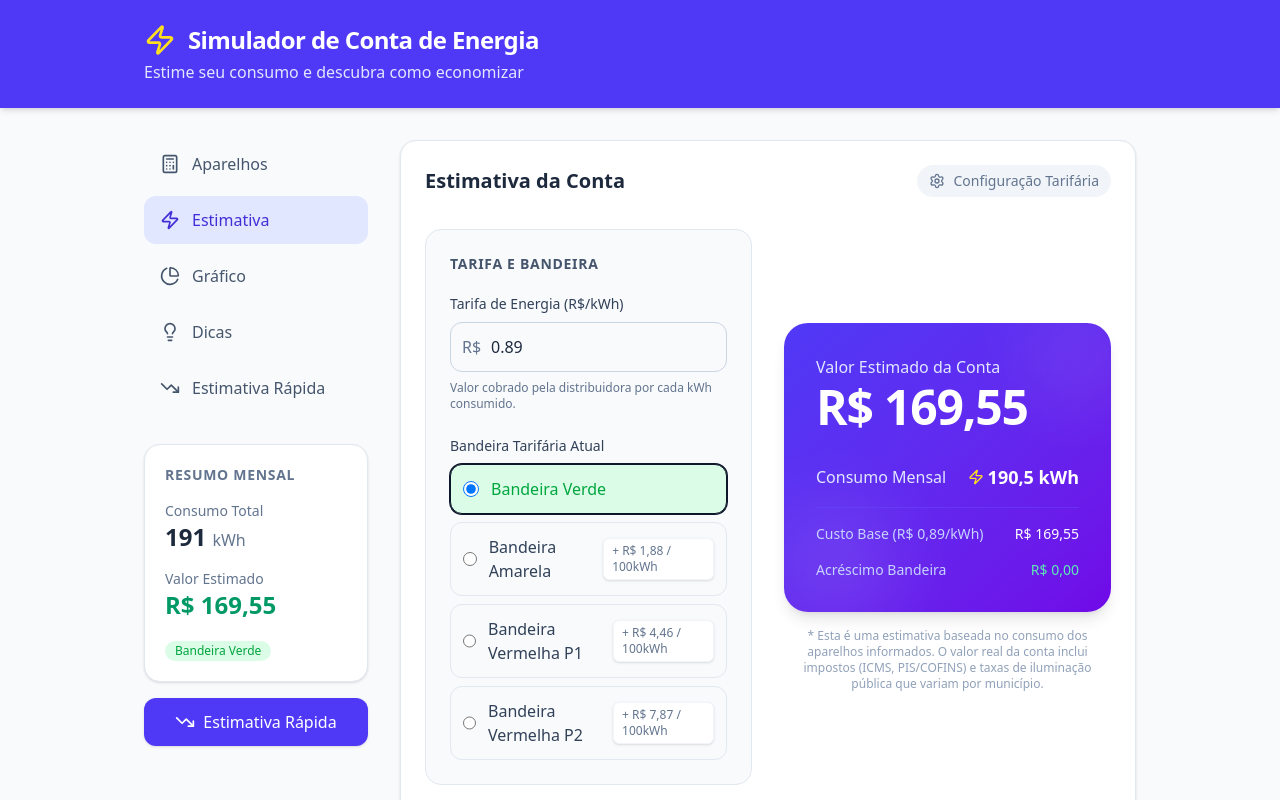
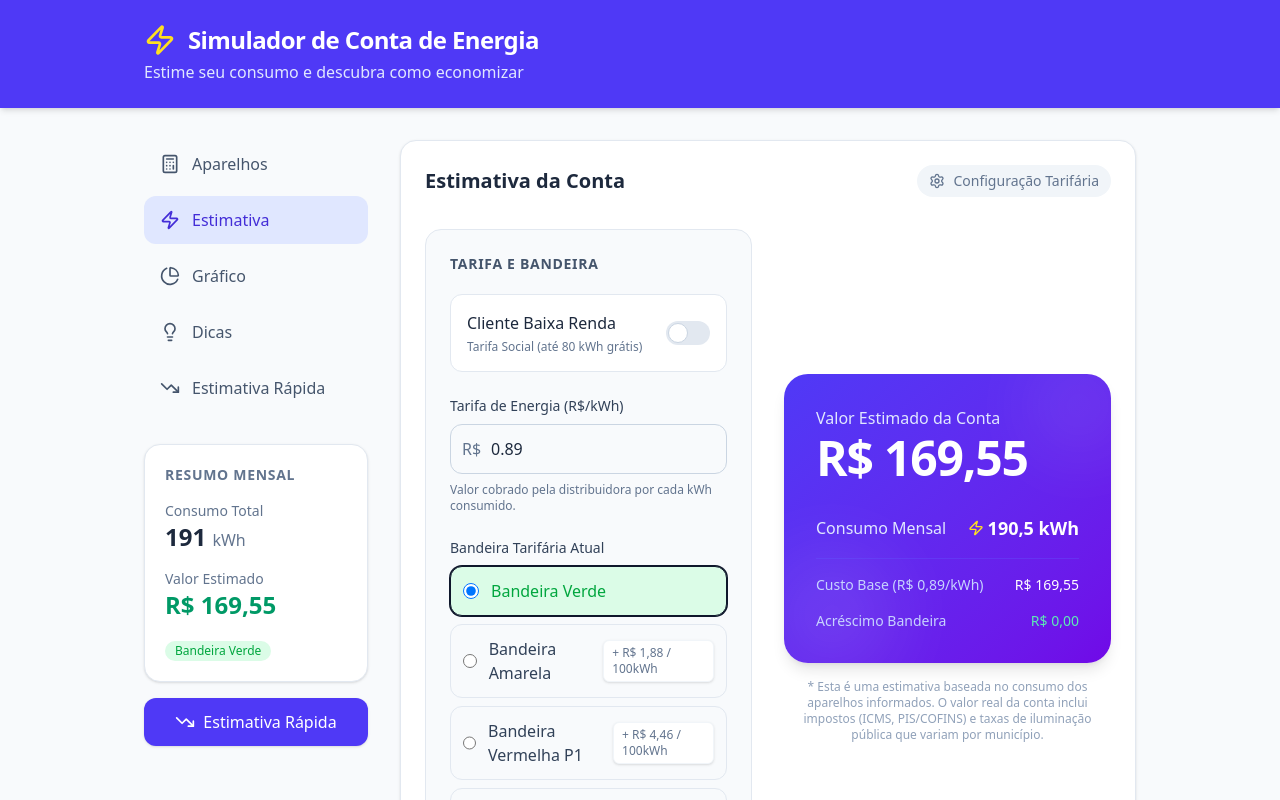
Before and after one commit to Rahonne08/simulador-energia, a React (Vite) app: page / in a window 1280 px wide. Both pictures are taken after a click on the button "Estimativa". Shown: the top 800 px of the page. Built offline with nearby package versions, Linux system fonts and the light colour scheme.

Commit message:
feat(bill): Implement low-income tariff and discount
Add a new `isLowIncome` flag to `BillConfig` and update `calculateBill` to apply a social tariff discount for low-income users. This provides a more accurate bill estimation for eligible customers.

```diff
--- a/src/App.tsx
+++ b/src/App.tsx
@@ -25,6 +25,7 @@ export default function App() {
   const [billConfig, setBillConfig] = useState<BillConfig>({
     tariff: 0.89,
     flag: 'verde',
+    isLowIncome: false,
   });
 
   const totalConsumption = calculateTotalConsumption(appliances);
@@ -55,11 +56,16 @@ export default function App() {
 
           {/* Sidebar Navigation */}
           <div className="lg:col-span-3">
-            <nav className="flex flex-row lg:flex-col gap-2 overflow-x-auto pb-4 lg:pb-0 hide-scrollbar">
+            <nav
+              className="flex flex-row lg:flex-col gap-2 overflow-x-auto pb-4 lg:pb-0 hide-scrollbar"
+              aria-label="Navegação principal"
+            >
               {tabs.map((tab) => (
                 <button
                   key={tab.id}
                   onClick={() => setActiveTab(tab.id as Tab)}
+                  aria-label={`Aba ${tab.label}`}
+                  aria-current={activeTab === tab.id ? 'page' : undefined}
                   className={`flex items-center gap-3 px-4 py-3 rounded-xl transition-colors whitespace-nowrap ${
                     activeTab === tab.id
                       ? 'bg-indigo-100 text-indigo-700 font-medium'
@@ -96,6 +102,7 @@ export default function App() {
             <div className="mt-4 hidden lg:block">
               <button
                 onClick={() => setActiveTab('rapido')}
+                aria-label="Acessar Estimativa Rápida"
                 className="w-full flex items-center justify-center gap-2 bg-indigo-600 hover:bg-indigo-700 text-white px-4 py-3 rounded-xl font-medium transition-colors shadow-sm"
               >
                 <TrendingDown className="w-5 h-5" />
--- a/src/components/BillEstimate.tsx
+++ b/src/components/BillEstimate.tsx
@@ -9,7 +9,7 @@ interface Props {
   billConfig: BillConfig;
   setBillConfig: React.Dispatch<React.SetStateAction<BillConfig>>;
   totalConsumption: number;
-  bill: { base: number; extra: number; total: number };
+  bill: { base: number; extra: number; total: number; discount: number };
 }
 
 export default function BillEstimate({ appliances, billConfig, setBillConfig, totalConsumption, bill }: Props) {
@@ -29,6 +29,24 @@ export default function BillEstimate({ appliances, billConfig, setBillConfig, to
           <h3 className="text-sm font-semibold text-slate-600 mb-5 uppercase tracking-wider">Tarifa e Bandeira</h3>
 
           <div className="space-y-6">
+            <div className="flex items-center justify-between p-4 bg-white rounded-xl border border-slate-200">
+              <div>
+                <h4 className="font-medium text-slate-800">Cliente Baixa Renda</h4>
+                <p className="text-xs text-slate-500 mt-1">Tarifa Social (até 80 kWh grátis)</p>
+              </div>
+              <label className="relative inline-flex items-center cursor-pointer">
+                <input
+                  type="checkbox"
+                  className="sr-only peer"
+                  checked={billConfig.isLowIncome}
+                  onChange={(e) => setBillConfig({ ...billConfig, isLowIncome: e.target.checked })}
+                  aria-label="Ativar Tarifa Social para Cliente Baixa Renda"
+                />
+                <div className="w-11 h-6 bg-slate-200 peer-focus:outline-none peer-focus:ring-4 peer-focus:ring-indigo-300 rounded-full peer peer-checked:after:translate-x-full peer-checked:after:border-white after:content-[''] after:absolute after:top-[2px] after:left-[2px] after:bg-white after:border-slate-300 after:border after:rounded-full after:h-5 after:w-5 after:transition-all peer-checked:bg-indigo-600"></div>
+              </label>
+            </div>
+
+            {!billConfig.isLowIncome && (
               <div>
                 <label className="block text-sm font-medium text-slate-700 mb-2">
                   Tarifa de Energia (R$/kWh)
@@ -45,6 +63,15 @@ export default function BillEstimate({ appliances, billConfig, setBillConfig, to
                 </div>
                 <p className="text-xs text-slate-500 mt-2">Valor cobrado pela distribuidora por cada kWh consumido.</p>
               </div>
+            )}
+
+            {billConfig.isLowIncome && (
+              <div className="p-4 bg-emerald-50 rounded-xl border border-emerald-100">
+                <p className="text-sm text-emerald-800">
+                  <strong>Regra Tarifa Social:</strong> Os primeiros 80 kWh são gratuitos. O consumo acima de 80 kWh será cobrado a <strong>R$ 0,74/kWh</strong>.
+                </p>
+              </div>
+            )}
 
             <div>
               <label className="block text-sm font-medium text-slate-700 mb-2">
@@ -106,8 +133,17 @@ export default function BillEstimate({ appliances, billConfig, setBillConfig, to
                 </span>
               </div>
 
+              {billConfig.isLowIncome && (
+                <div className="flex justify-between items-center text-sm text-emerald-300">
+                  <span>Desconto Tarifa Social</span>
+                  <span className="font-medium">- {formatCurrency(bill.discount)}</span>
+                </div>
+              )}
+
               <div className="flex justify-between items-center text-sm">
-                <span className="text-indigo-200">Custo Base ({formatCurrency(billConfig.tariff)}/kWh)</span>
+                <span className="text-indigo-200">
+                  Custo Base ({billConfig.isLowIncome ? 'R$ 0,74' : formatCurrency(billConfig.tariff)}/kWh)
+                </span>
                 <span className="font-medium">{formatCurrency(bill.base)}</span>
               </div>
 
--- a/src/types.ts
+++ b/src/types.ts
@@ -12,4 +12,5 @@ export type TariffFlag = 'verde' | 'amarela' | 'vermelha1' | 'vermelha2';
 export interface BillConfig {
   tariff: number; // R$ per kWh
   flag: TariffFlag;
+  isLowIncome: boolean;
 }
--- a/src/utils.ts
+++ b/src/utils.ts
@@ -9,14 +9,33 @@ export const calculateTotalConsumption = (appliances: Appliance[]): number => {
   return appliances.reduce((total, app) => total + calculateConsumption(app), 0);
 };
 
-export const calculateBill = (totalConsumption: number, config: BillConfig): { base: number; extra: number; total: number } => {
-  const base = totalConsumption * config.tariff;
+export const calculateBill = (totalConsumption: number, config: BillConfig): { base: number; extra: number; total: number; discount: number } => {
+  let base = 0;
+  let discount = 0;
+  let billedConsumption = totalConsumption;
+
+  if (config.isLowIncome) {
+    if (totalConsumption <= 80) {
+      billedConsumption = 0;
+      base = 0;
+      discount = totalConsumption * 0.74;
+    } else {
+      billedConsumption = totalConsumption - 80;
+      base = billedConsumption * 0.74;
+      discount = 80 * 0.74;
+    }
+  } else {
+    base = totalConsumption * config.tariff;
+  }
+
   const flagExtra = TARIFF_FLAGS[config.flag].extraPer100kWh;
-  const extra = (totalConsumption / 100) * flagExtra;
+  const extra = (billedConsumption / 100) * flagExtra;
+
   return {
     base,
     extra,
     total: base + extra,
+    discount
   };
 };
 
```
Lines whose indentation alone changed are shown as unchanged.
